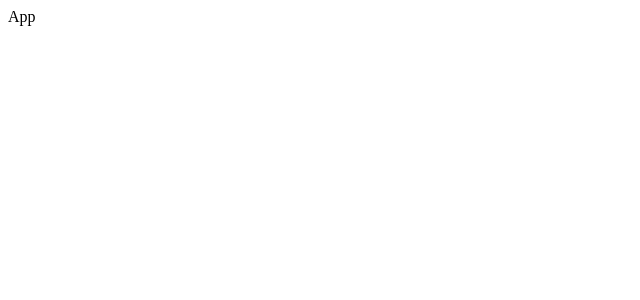
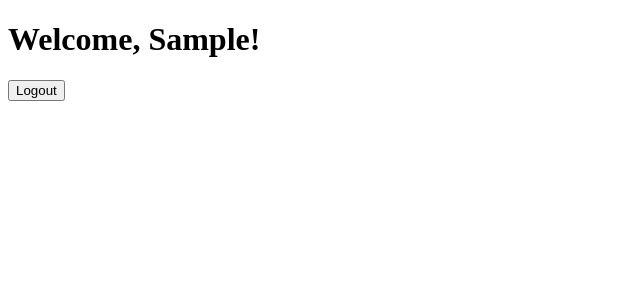
Before and after one commit to rodriquesperry/personal-projects-react, a React (Create React App) app: page / in a window 1280 px wide. Both pictures are taken after typing "Sample" into the empty fields and a click on the button "Submit". Shown: the top 300 px of the page, without its empty margins (0-640 px from the left). Built offline with nearby package versions, Linux system fonts and the light colour scheme.

Commit message:
update: logout functionality to Header.js

```diff
--- a/src/App.js
+++ b/src/App.js
@@ -1,13 +1,18 @@
-import React from "react";
+import React, { useState } from "react";
 import Login from "./components/Login";
+import Header from "./components/Header";
 
 function App() {
-  const [user, setUser] = React.useState("");
+  const [user, setUser] = useState("");
   if (!user) {
     return <Login setUser={setUser} />;
   }
 
-  return <div>App</div>;
+  return (
+    <>
+      <Header user={user} setUser={setUser} />
+    </>
+  );
 }
 
 export default App;
--- a/src/components/Header.js
+++ b/src/components/Header.js
@@ -1,7 +1,12 @@
 import React from "react";
 
-function Header() {
-  return <div>Header</div>;
+function Header({ user, setUser }) {
+  return (
+    <div>
+      <h1>Welcome, {user}!</h1>
+      <button onClick={() => setUser("")}>Logout</button>
+    </div>
+  );
 }
 
 export default Header;
```
